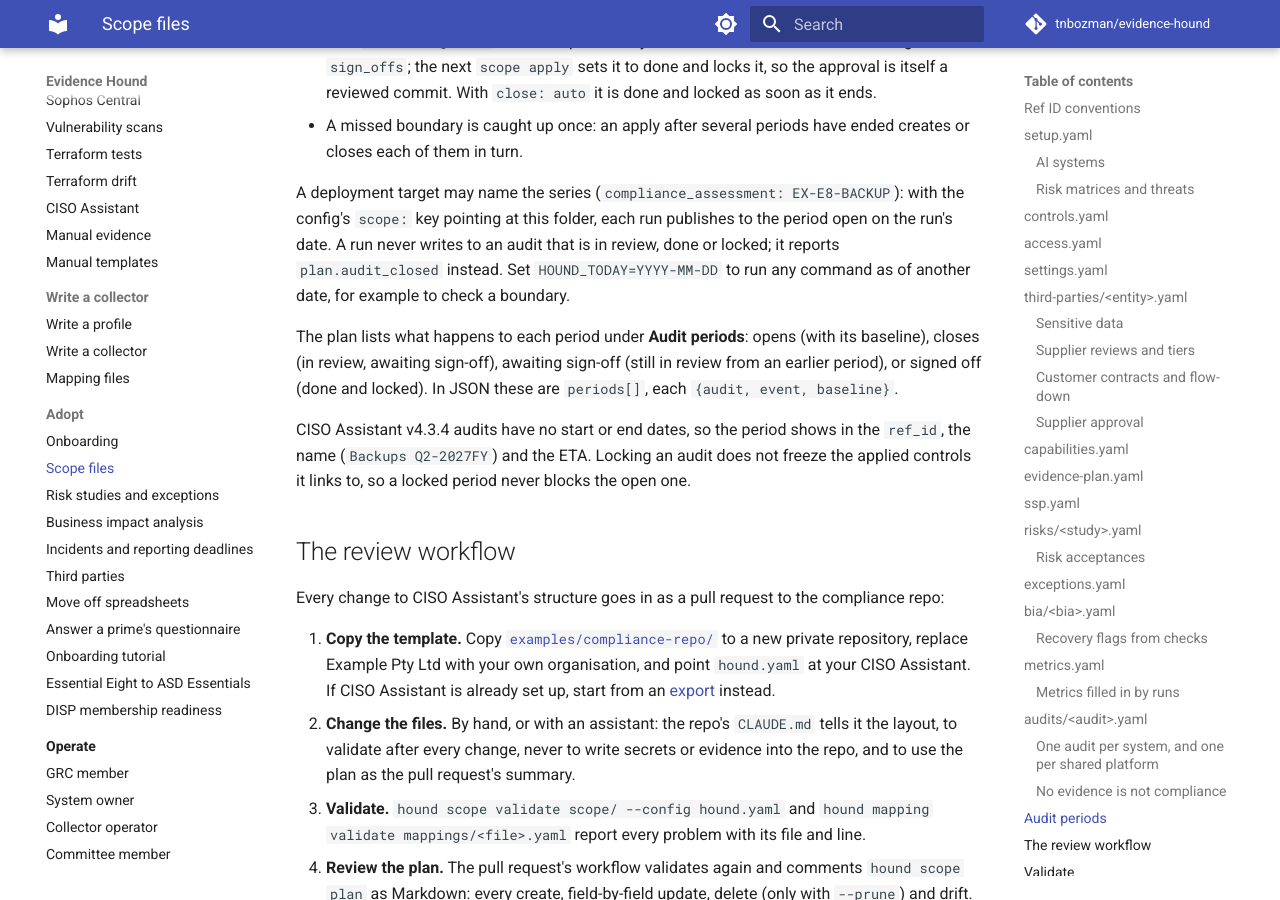
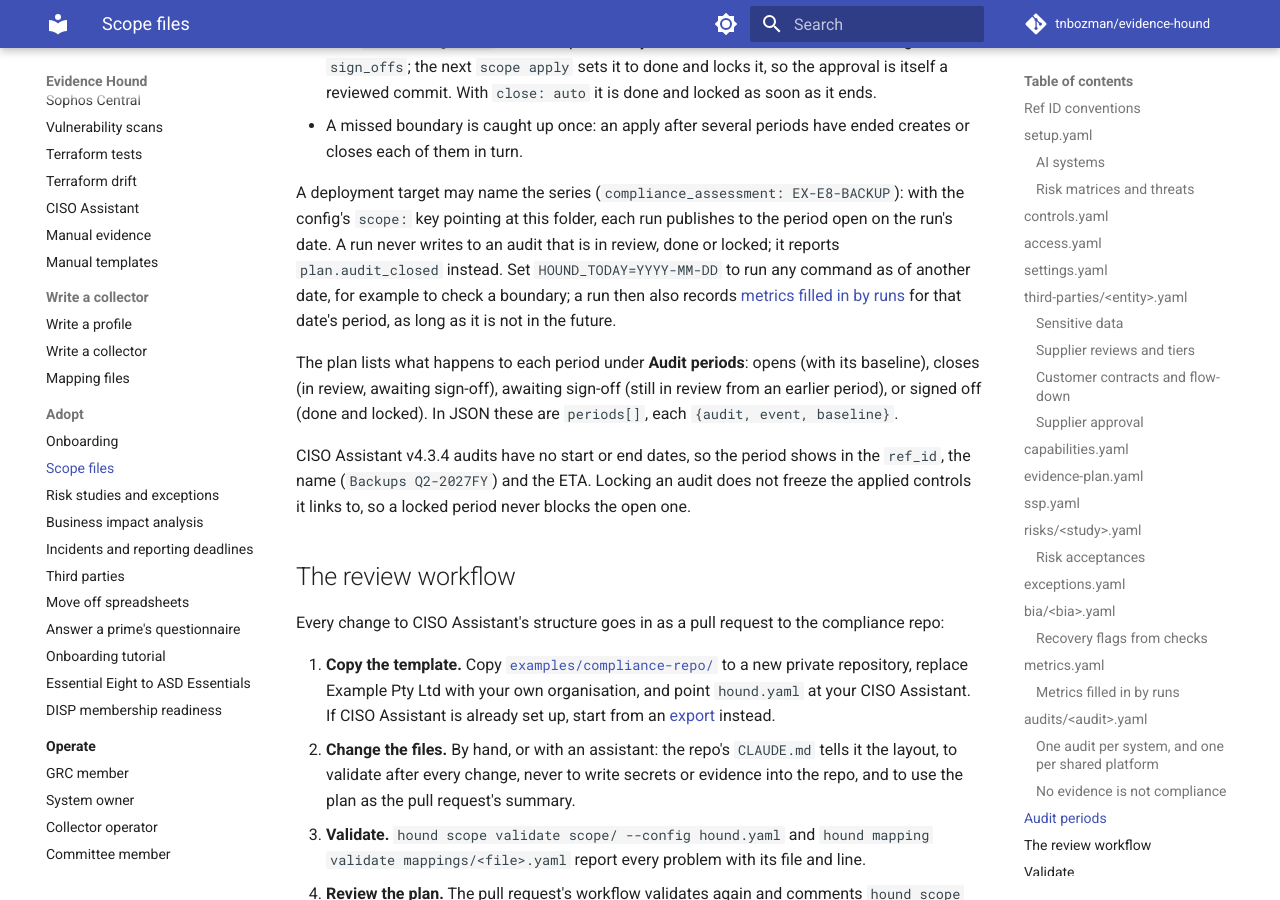
Before and after one commit to tnbozman/evidence-hound, an MkDocs documentation site: the page built from docs/scope.md, in a window 1280 px wide and 900 px high, scrolled down 24622 px. Built offline with MkDocs 1.6.1 and Material for MkDocs 9.7.7, drawn with Linux system fonts in a browser that asks for light colours; comment, search, counter and statistics services are not loaded.

Commit message:
docs(s16-03): HOUND_TODAY also dates run-fed metric samples
Co-Authored-By: Claude Opus 5.5 <noreply@anthropic.com>
Claude-Session: https://claude.ai/code/session_01QC7Mi88DCzDgw6LYwYAYhv

```diff
--- a/docs/scope.md
+++ b/docs/scope.md
@@ -720,7 +720,7 @@ The year is the financial year, 1 July to 30 June, named by the year it ends: `2
 - With `close: sign_off`, an ended period stays in review until the file records its sign-off in `sign_offs`; the next `scope apply` sets it to done and locks it, so the approval is itself a reviewed commit. With `close: auto` it is done and locked as soon as it ends.
 - A missed boundary is caught up once: an apply after several periods have ended creates or closes each of them in turn.
 
-A deployment target may name the series (`compliance_assessment: EX-E8-BACKUP`): with the config's `scope:` key pointing at this folder, each run publishes to the period open on the run's date. A run never writes to an audit that is in review, done or locked; it reports `plan.audit_closed` instead. Set `HOUND_TODAY=YYYY-MM-DD` to run any command as of another date, for example to check a boundary.
+A deployment target may name the series (`compliance_assessment: EX-E8-BACKUP`): with the config's `scope:` key pointing at this folder, each run publishes to the period open on the run's date. A run never writes to an audit that is in review, done or locked; it reports `plan.audit_closed` instead. Set `HOUND_TODAY=YYYY-MM-DD` to run any command as of another date, for example to check a boundary; a run then also records [metrics filled in by runs](#metrics-filled-in-by-runs) for that date's period, as long as it is not in the future.
 
 The plan lists what happens to each period under **Audit periods**: opens (with its baseline), closes (in review, awaiting sign-off), awaiting sign-off (still in review from an earlier period), or signed off (done and locked). In JSON these are `periods[]`, each `{audit, event, baseline}`.
 
```
